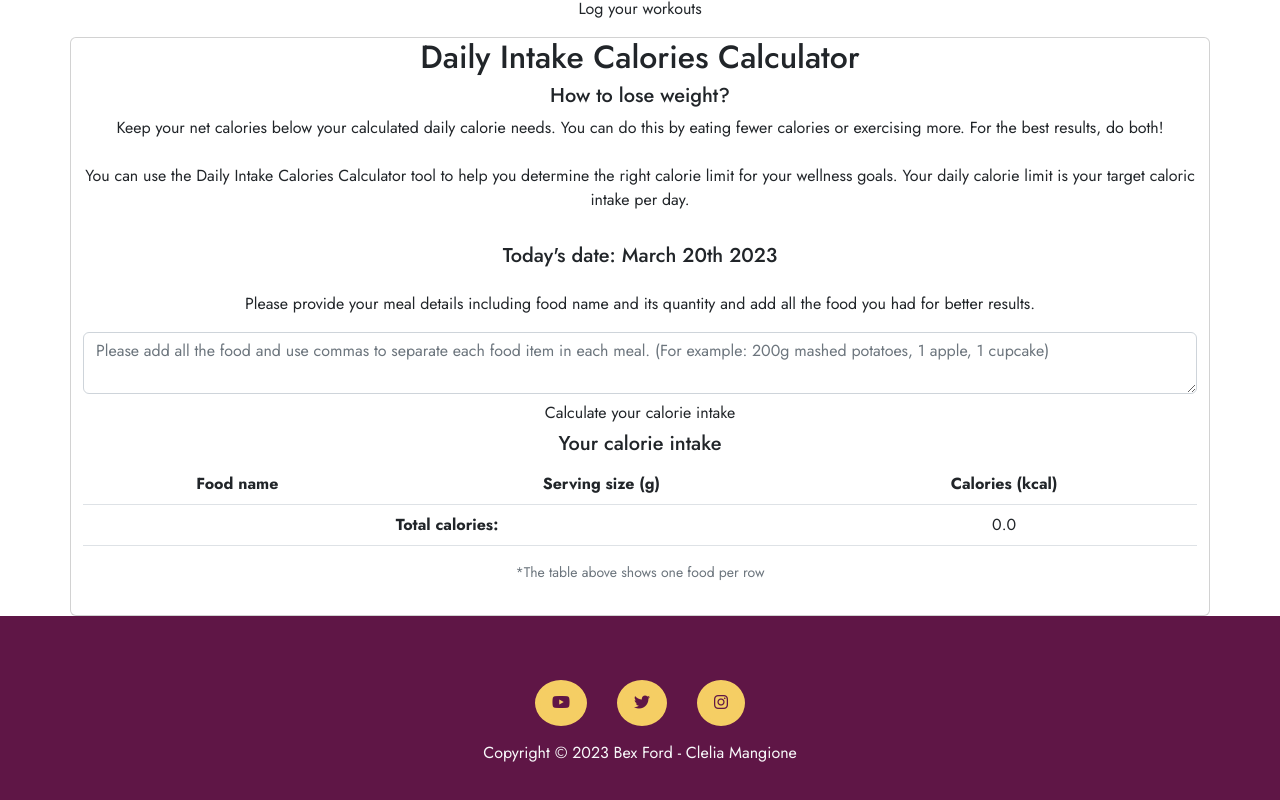
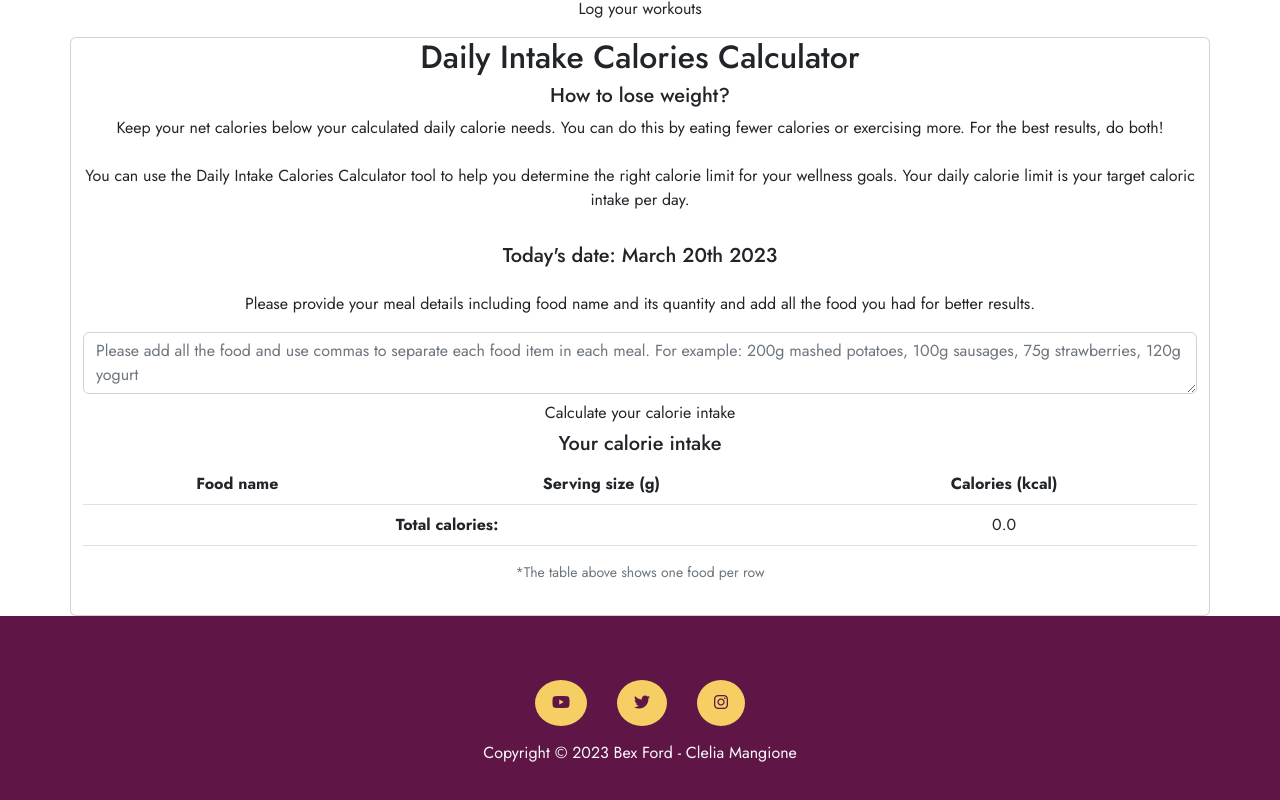
Before and after one commit to Clelia-M/WellFit, a React (Create React App) app: page / in a window 1280 px wide. Shown: the part 767-1567 px from the top of the page. Built offline with nearby package versions, Linux system fonts and the light colour scheme; some icons are missing.

Commit message:
made minor change to the wording of textarea placeholder for meal input

```diff
--- a/src/components/Nutritions.js
+++ b/src/components/Nutritions.js
@@ -77,7 +77,7 @@ function Nutritions() {
                     name="food"
                     type="text"
                     className="form-control"
-                    placeholder="Please add all the food and use commas to separate each food item in each meal. (For example: 200g mashed potatoes, 1 apple, 1 cupcake)"
+                    placeholder="Please add all the food and use commas to separate each food item in each meal. For example: 200g mashed potatoes, 100g sausages, 75g strawberries, 120g yogurt"
                     id="food-search"
                   />
                 </div>
```
